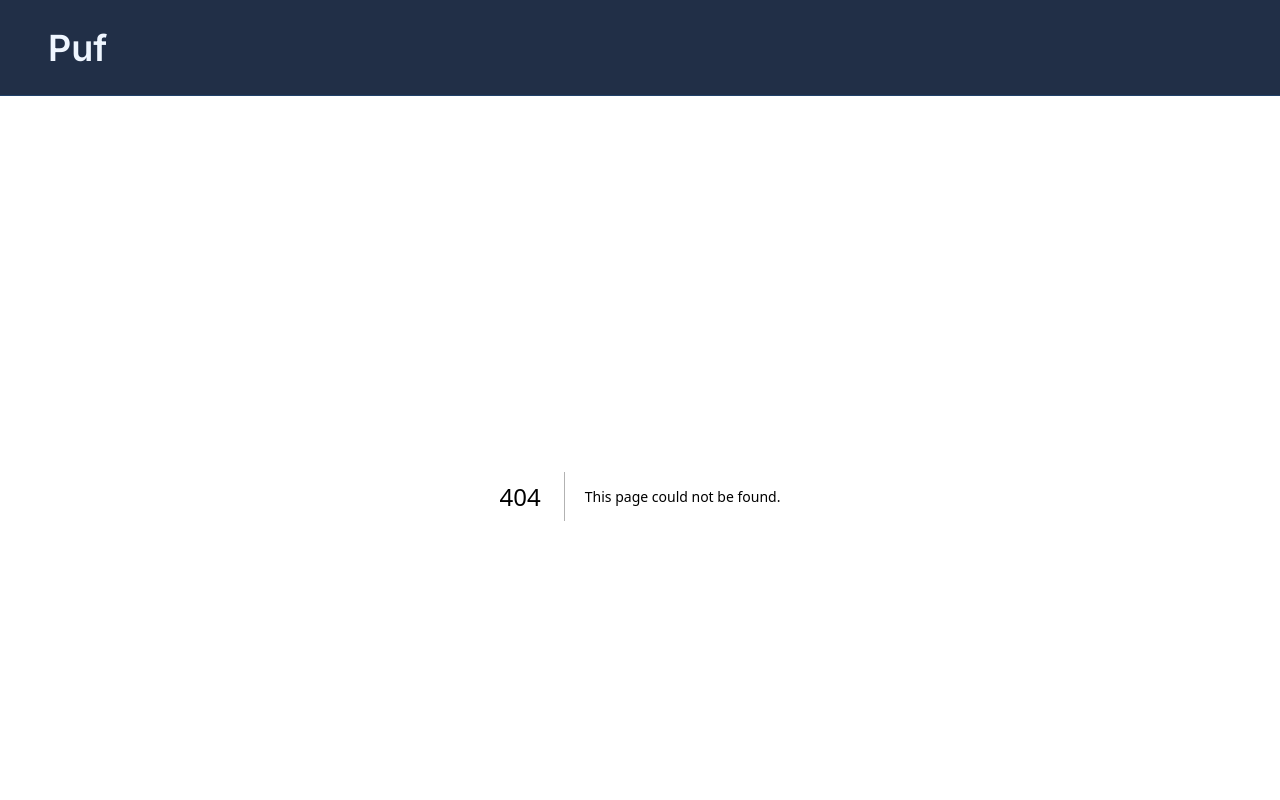
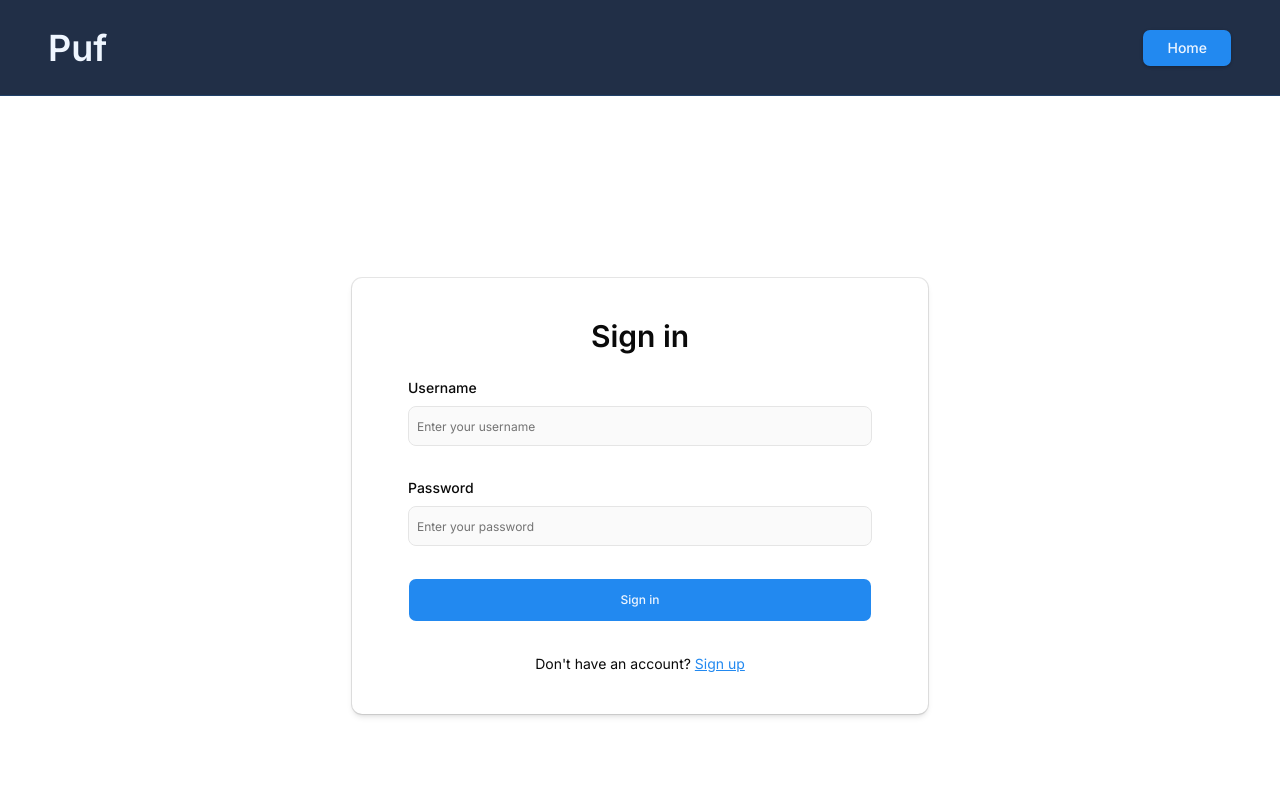
Before and after one commit to puf-app/puf, a Next.js app in the folder app/frontend/: page /signin in a window 1280 px wide. Before the commit this address had no page. Shown: the top 800 px of the page. Built offline with nearby package versions, Linux system fonts and the light colour scheme.

Commit message:
feat: add signin page and fix auth header nav for signin

```diff
--- /dev/null
+++ b/app/frontend/src/app/(auth)/signin/page.tsx
@@ -0,0 +1,154 @@
+'use client';
+
+import Link from 'next/link';
+
+// form validation
+import { useForm } from 'react-hook-form';
+import { z } from 'zod';
+import { zodResolver } from '@hookform/resolvers/zod';
+
+// shadcn/ui
+import { Button } from '@/components/ui/button';
+import { Card, CardContent, CardHeader, CardTitle } from '@/components/ui/card';
+import { Input } from '@/components/ui/input';
+import { Label } from '@/components/ui/label';
+
+const signinSchema = z.object({
+  username: z.string().min(3, 'Username must be at least 3 characters'),
+  password: z.string().min(6, 'Password must be at least 6 characters'),
+});
+
+type SigninFormValues = z.infer<typeof signinSchema>;
+
+export default function SigninPage() {
+  const {
+    register,
+    handleSubmit,
+    formState: { errors },
+  } = useForm<SigninFormValues>({
+    resolver: zodResolver(signinSchema),
+    defaultValues: {
+      username: '',
+      password: '',
+    },
+  });
+
+  const onSubmit = (_data: SigninFormValues) => {
+    // TODO: hook up to real API + Redux when backend is ready
+  };
+
+  return (
+    <main className="min-h-screen bg-background flex flex-col">
+      <section className="flex-1 flex flex-col items-center justify-start md:justify-center px-4 py-8 md:py-12 w-full">
+        {/* Mobile: no card */}
+        <div className="w-full max-w-md md:hidden flex flex-col">
+          <h1 className="text-3xl font-semibold text-foreground text-center mt-8 mb-10">
+            Sign in
+          </h1>
+
+          <form className="space-y-6" onSubmit={handleSubmit(onSubmit)}>
+            <div className="flex flex-col gap-2">
+              <Label className="text-sm" htmlFor="username-mobile">
+                Username
+              </Label>
+              <Input
+                id="username-mobile"
+                type="text"
+                placeholder="Enter your username"
+                className="h-10"
+                {...register('username')}
+              />
+              {errors.username && (
+                <p className="text-xs text-destructive">{errors.username.message}</p>
+              )}
+            </div>
+
+            <div className="flex flex-col gap-2">
+              <Label className="text-sm" htmlFor="password-mobile">
+                Password
+              </Label>
+              <Input
+                id="password-mobile"
+                type="password"
+                placeholder="Enter your password"
+                className="h-10"
+                {...register('password')}
+              />
+              {errors.password && (
+                <p className="text-xs text-destructive">{errors.password.message}</p>
+              )}
+            </div>
+
+            <p className="text-xs text-center pt-10">
+              Don&apos;t have an account?{' '}
+              <Link href="/signup" className="underline text-primary">
+                Sign up
+              </Link>
+            </p>
+
+            <div className="pt-10">
+              <Button type="submit" className="w-full h-11">
+                Sign in
+              </Button>
+            </div>
+          </form>
+        </div>
+
+        {/* Desktop/tablet: card */}
+        <Card className="hidden md:block w-full max-w-xl shadow-md py-10 px-10">
+          <CardHeader className="pb-6">
+            <CardTitle className="text-3xl font-semibold text-foreground text-center">
+              Sign in
+            </CardTitle>
+          </CardHeader>
+          <CardContent className="pt-0">
+            <form className="space-y-8" onSubmit={handleSubmit(onSubmit)}>
+              <div className="flex flex-col gap-2">
+                <Label className="text-sm" htmlFor="username">
+                  Username
+                </Label>
+                <Input
+                  id="username"
+                  type="text"
+                  placeholder="Enter your username"
+                  className="h-10"
+                  {...register('username')}
+                />
+                {errors.username && (
+                  <p className="text-xs text-destructive">{errors.username.message}</p>
+                )}
+              </div>
+
+              <div className="flex flex-col gap-2">
+                <Label className="text-sm" htmlFor="password">
+                  Password
+                </Label>
+                <Input
+                  id="password"
+                  type="password"
+                  placeholder="Enter your password"
+                  className="h-10"
+                  {...register('password')}
+                />
+                {errors.password && (
+                  <p className="text-xs text-destructive">{errors.password.message}</p>
+                )}
+              </div>
+
+              <Button type="submit" className="w-full h-11">
+                Sign in
+              </Button>
+
+              <p className="text-sm text-center">
+                Don&apos;t have an account?{' '}
+                <Link href="/signup" className="underline text-primary">
+                  Sign up
+                </Link>
+              </p>
+            </form>
+          </CardContent>
+        </Card>
+      </section>
+    </main>
+  );
+}
--- a/app/frontend/src/app/(auth)/signup/page.tsx
+++ b/app/frontend/src/app/(auth)/signup/page.tsx
@@ -41,16 +41,16 @@ export default function SignupPage() {
 
   const onSubmit = (data: SignupFormValues) => {
     // TODO: hook up to real API + Redux when backend is ready
-    console.log('signup data', data);
+    void data;
   };
 
   return (
-    <main className='bg-white flex flex-col'>
+    <main className='min-h-screen bg-background flex flex-col'>
       {/* Forms */}
       <section className='flex-1 flex flex-col items-center justify-start md:justify-center px-4 py-8 md:py-12 gap-4'>
         {/* Mobile layout: no card, only fields */}
         <div className='w-full max-w-md md:hidden'>
-          <h1 className='text-2xl font-semibold text-[#10294b] text-center mb-6'>
+          <h1 className='text-2xl font-semibold text-foreground text-center mb-6'>
             Sign up
           </h1>
           <form className='space-y-4' onSubmit={handleSubmit(onSubmit)}>
@@ -124,7 +124,7 @@ export default function SignupPage() {
 
           <p className='mt-4 text-sm text-center w-full'>
             Already have an account?{' '}
-            <Link href='/login' className='underline text-[#1a448d]'>
+            <Link href='/signin' className='underline text-primary'>
               Sign in
             </Link>
           </p>
@@ -133,7 +133,7 @@ export default function SignupPage() {
         {/* Desktop/tablet layout: card with all fields */}
         <Card className='hidden md:block w-full max-w-xl shadow-md py-8 px-10'>
           <CardHeader className='pb-6'>
-            <CardTitle className='text-3xl font-semibold text-[#10294b] text-center'>
+            <CardTitle className='text-3xl font-semibold text-foreground text-center'>
               Sign up
             </CardTitle>
           </CardHeader>
--- a/app/frontend/src/components/layout/Header.tsx
+++ b/app/frontend/src/components/layout/Header.tsx
@@ -6,6 +6,8 @@ import { usePathname } from 'next/navigation';
 
 export default function Header() {
   const pathname = usePathname();
+
+  const isAuth = pathname === '/signin' || pathname === '/signup';
 
   return (
     <header className='h-16 md:h-24 bg-header flex items-center justify-between px-4 md:px-12 text-primary-foreground border-b border-primary/20'>
@@ -28,14 +30,13 @@ export default function Header() {
           </>
         )}
 
-        {pathname === '/signin' ||
-          (pathname === '/signup' && (
-            <Link href='/'>
-              <Button className='px-6 py-2 h-auto rounded-md text-sm font-medium shadow-sm'>
-                Home
-              </Button>
-            </Link>
-          ))}
+        {isAuth && (
+          <Link href='/'>
+            <Button className='px-6 py-2 h-auto rounded-md text-sm font-medium shadow-sm'>
+              Home
+            </Button>
+          </Link>
+        )}
 
         {pathname !== '/signin' &&
           pathname !== '/signup' &&
```
